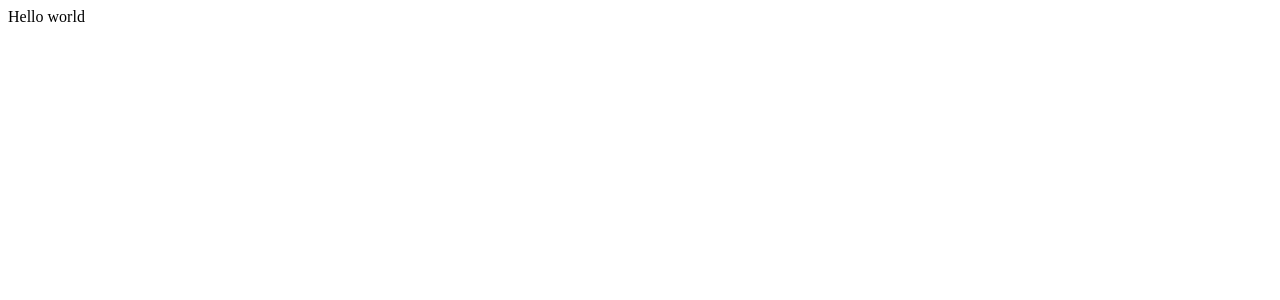
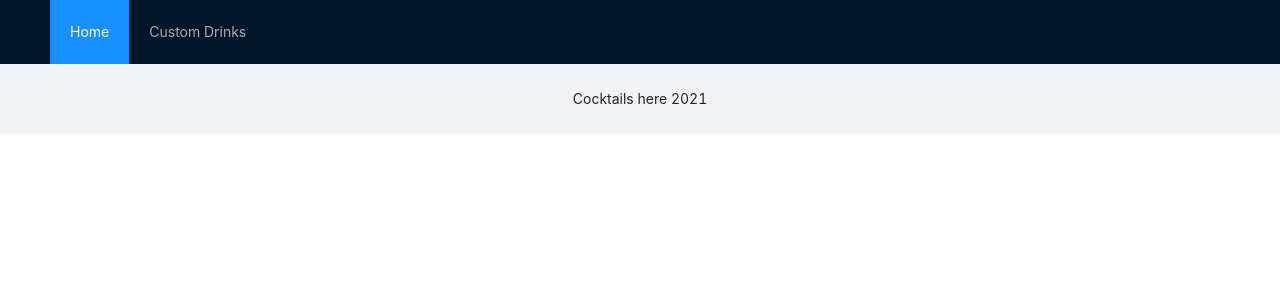
Before and after one commit to Ruiru11/drinks-fetch, a React (Create React App) app: page / in a window 1280 px wide. Shown: the top 300 px of the page. Built offline with nearby package versions, Linux system fonts and the light colour scheme.

Commit message:
add top nav item

```diff
--- a/package.json
+++ b/package.json
@@ -6,9 +6,11 @@
     "@testing-library/jest-dom": "^5.11.4",
     "@testing-library/react": "^11.1.0",
     "@testing-library/user-event": "^12.1.10",
+    "antd": "^4.15.4",
     "firebase": "^8.5.0",
     "react": "^17.0.2",
     "react-dom": "^17.0.2",
+    "react-router-dom": "^5.2.0",
     "react-scripts": "4.0.3",
     "web-vitals": "^1.0.1"
   },
--- a/src/App.js
+++ b/src/App.js
@@ -1,9 +1,14 @@
+import { Switch, BrowserRouter, Route } from 'react-router-dom'
+import Hero from './components/Hero'
+
 
 function App() {
   return (
-    <>
-    <div><text> Hello world</text></div>
-    </>
+    <BrowserRouter>
+    <Switch>
+      <Route path='/' component={Hero} exact />
+    </Switch>
+  </BrowserRouter>
   );
 }
 
--- /dev/null
+++ b/src/components/Hero/index.js
@@ -0,0 +1,23 @@
+// import { useDispatch, useSelector } from "react-redux";
+// import { useEffect } from "react";
+import { Layout } from "antd";
+import HeaderItem from '../header'
+// import { fetchPopular, fetchRandom, fetchLatest } from '../../redux/actions'
+// import { useHistory } from "react-router-dom";
+
+const { Footer } = Layout
+
+const Hero = () => {
+  //   const dispatch = useDispatch();
+  //   const history = useHistory();
+
+  return (
+    <Layout className="layout">
+      <HeaderItem />
+
+      <Footer style={{ textAlign: "center" }}>Cocktails here 2021</Footer>
+    </Layout>
+  );
+};
+
+export default Hero;
--- /dev/null
+++ b/src/components/header.js
@@ -0,0 +1,24 @@
+import { Menu, Layout } from "antd";
+import { Link, useLocation } from "react-router-dom";
+
+const { Header } = Layout;
+
+const HeaderItem = () => {
+  const location = useLocation();
+  const { pathname } = location;
+  const currentPath = pathname === "/custom" ? ["custom"] : ["hero"];
+  return (
+    <Header>
+      <Menu theme="dark" mode="horizontal" defaultSelectedKeys={currentPath}>
+        <Menu.Item key="hero">
+          <Link to="/">Home</Link>
+        </Menu.Item>
+        <Menu.Item key="custom">
+          <Link to="/custom">Custom Drinks</Link>
+        </Menu.Item>
+      </Menu>
+    </Header>
+  );
+};
+
+export default HeaderItem;
--- a/src/index.js
+++ b/src/index.js
@@ -1,11 +1,12 @@
 import React from 'react';
 import ReactDOM from 'react-dom';
 import App from './App';
+import 'antd/dist/antd.css'
 
 ReactDOM.render(
-  <React.StrictMode>
+  <>
     <App />
-  </React.StrictMode>,
+  </>,
   document.getElementById('root')
 );
 
```
Also changed, not shown: 1 other file (tests, documents, lock files or other folders).
